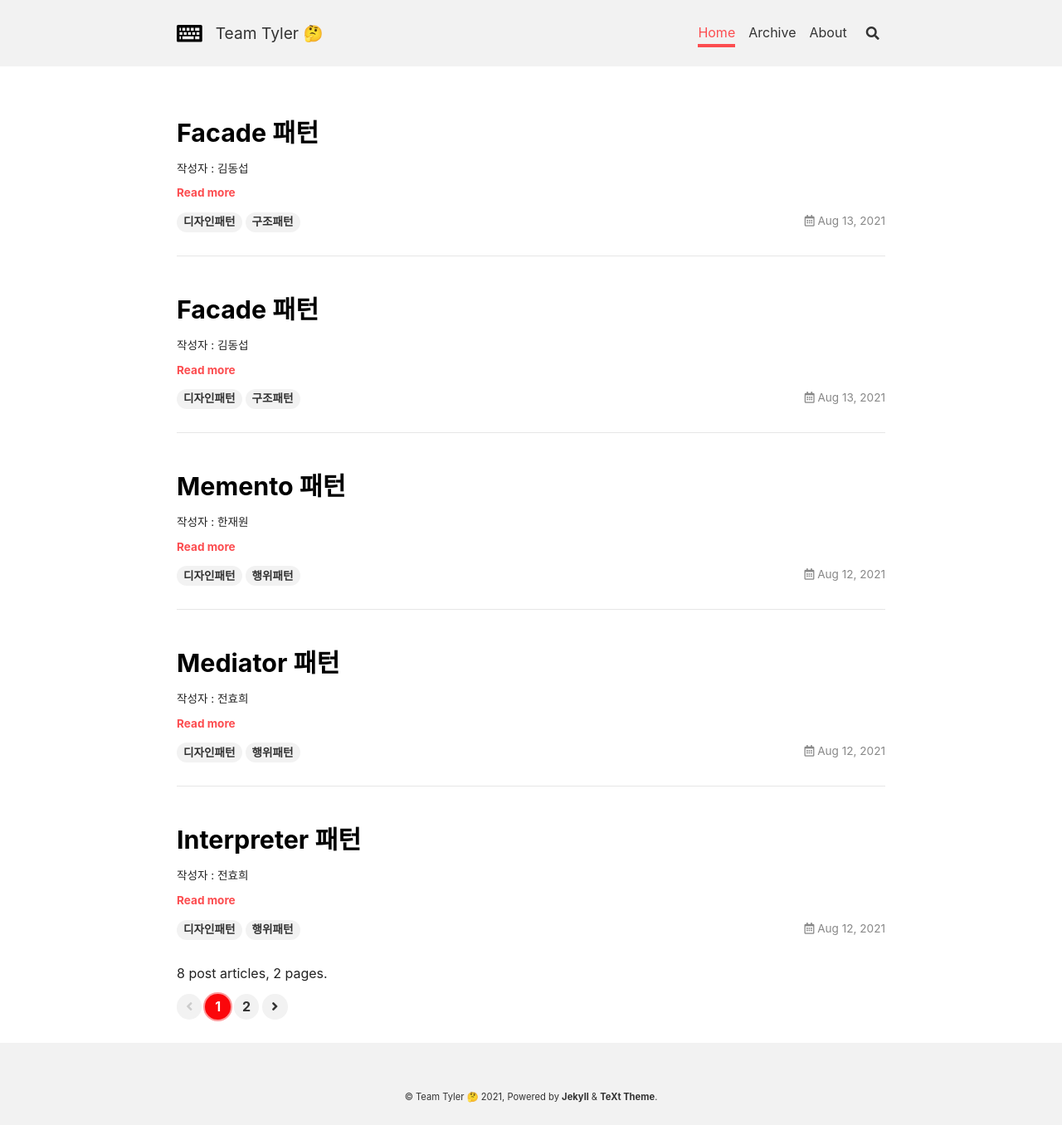
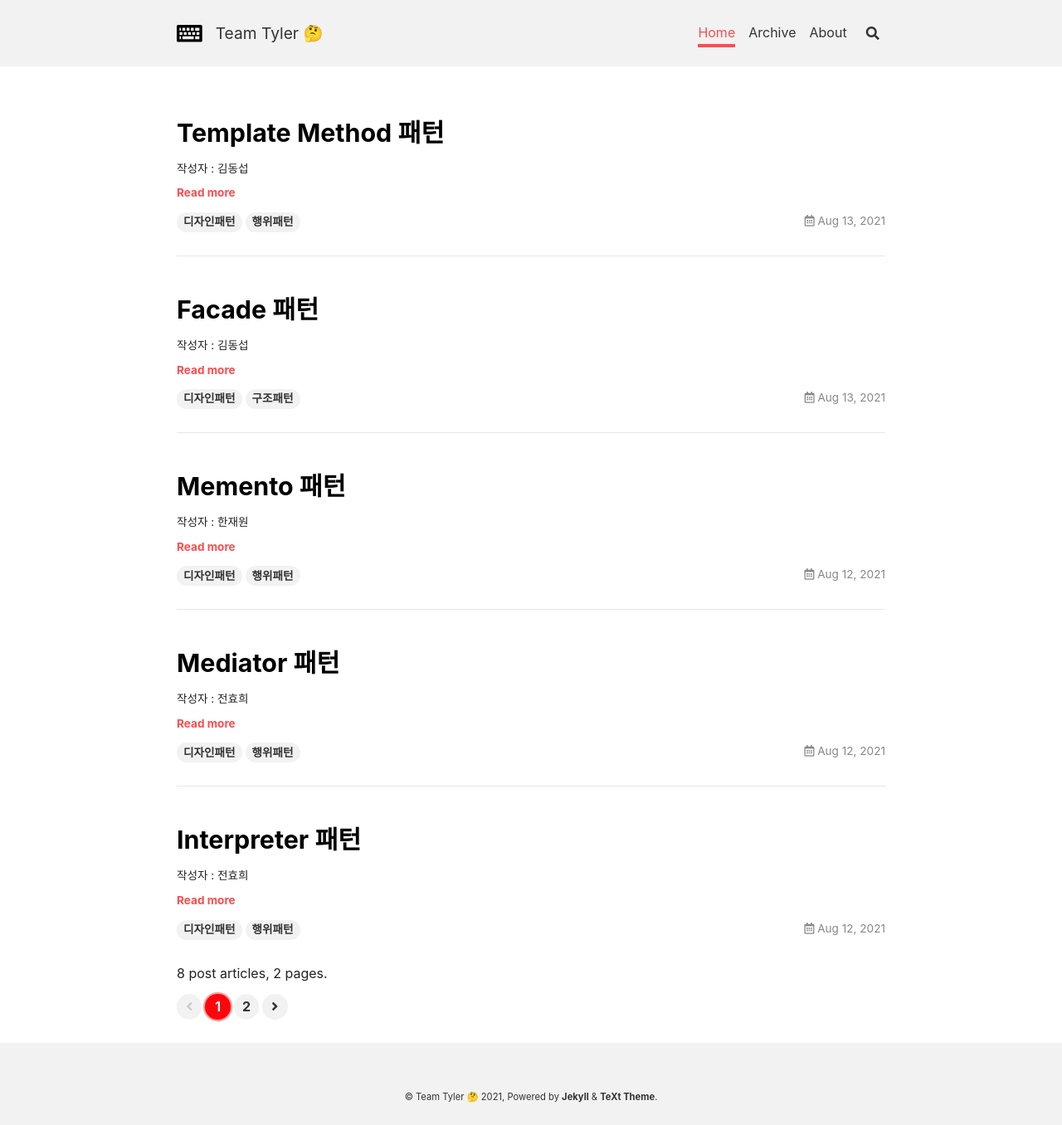
Before and after one commit to prgrms-web-devcourse/be-team-f-study2, a Jekyll site: the page built from index.html, in a window 1280 px wide. Shown: the whole page at 83% size. Built offline with Jekyll 4.4.1, drawn with Linux system fonts in a browser that asks for light colours; nearby versions of some CDN libraries; the list of posts is cut into pages by our own code.

Commit message:
change title, tags

```diff
--- a/_posts/2021-08-13-TemplateMethod.md
+++ b/_posts/2021-08-13-TemplateMethod.md
@@ -1,8 +1,8 @@
 ---
-title: Facade 패턴
+title: Template Method 패턴
 tags:
   - 디자인패턴
-  - 구조패턴
+  - 행위패턴
 ---
 
 > 작성자 : 김동섭
```
